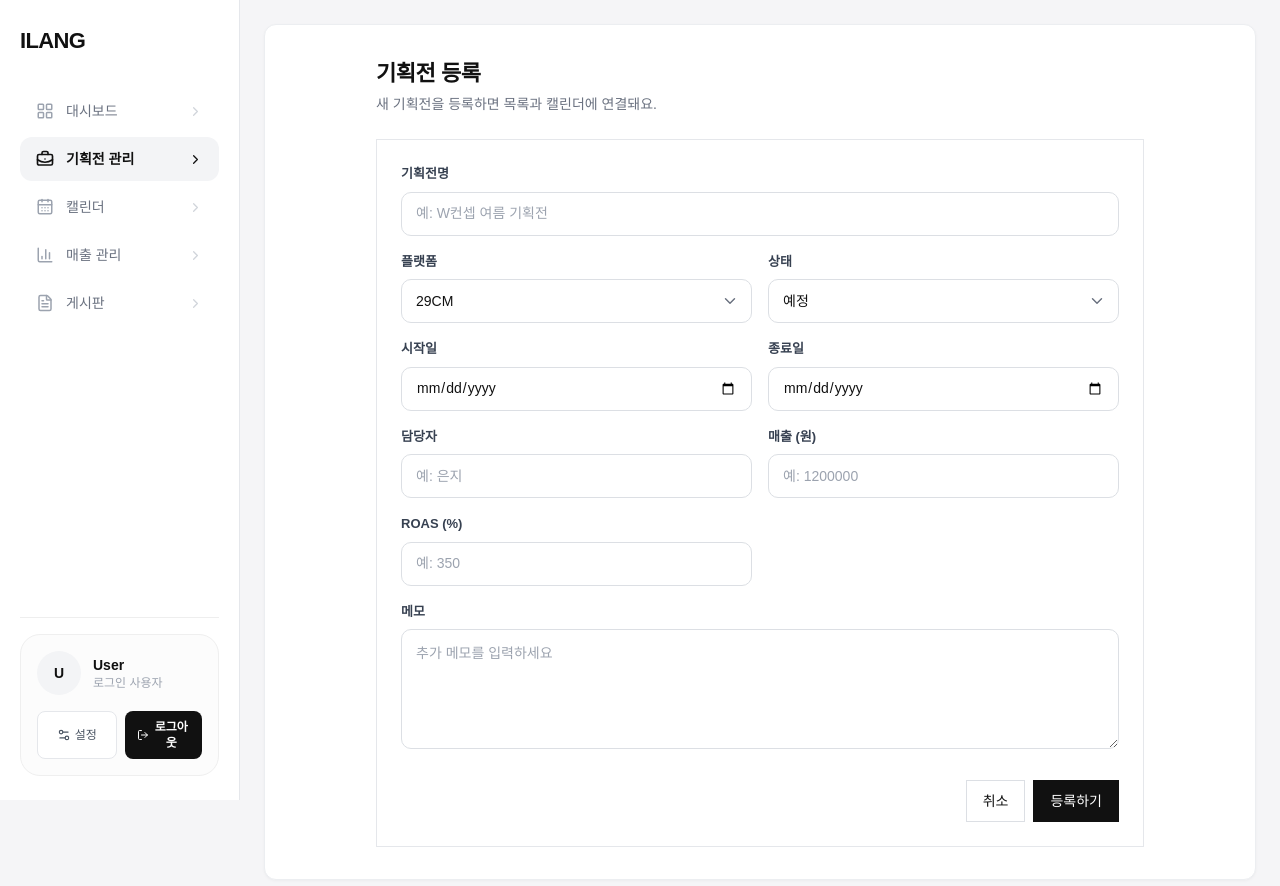
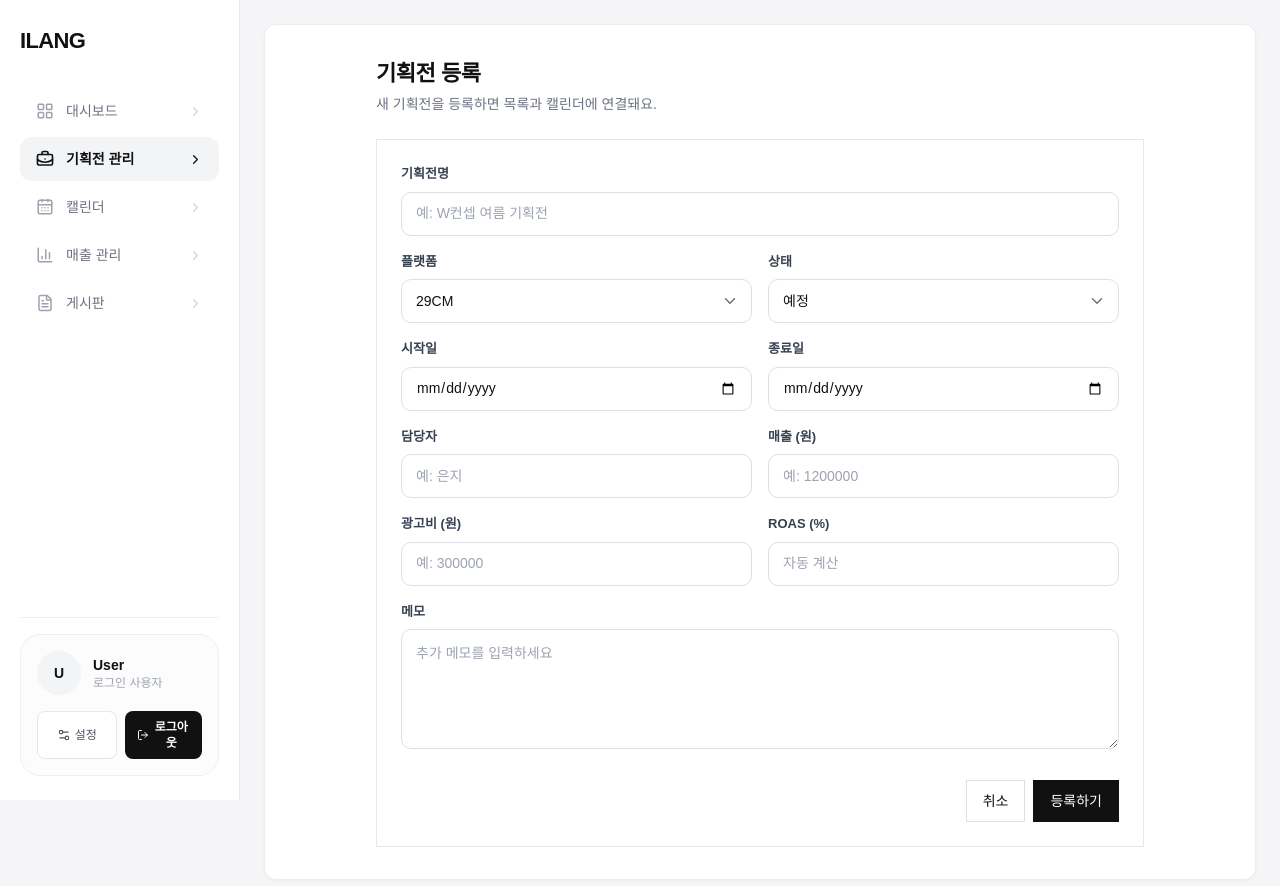
Before and after one commit to eunji000403-ship-it/yang, a Next.js app: page /exhibitions/create in a window 1280 px wide. Shown: the top 886 px of the page. Built offline with nearby package versions, Linux system fonts and the light colour scheme; no server answers.

Commit message:
add automatic roas calculation

```diff
--- a/app/(protected)/exhibitions/create/page.tsx
+++ b/app/(protected)/exhibitions/create/page.tsx
@@ -1,8 +1,23 @@
 'use client'
 
-import { useState } from 'react'
+import { useMemo, useState } from 'react'
 import { useRouter } from 'next/navigation'
 import { supabase } from '@/lib/supabase'
+
+function calcRoas(revenue: string, adSpend: string) {
+  const revenueNum = Number(revenue)
+  const adSpendNum = Number(adSpend)
+
+  if (
+    Number.isNaN(revenueNum) ||
+    Number.isNaN(adSpendNum) ||
+    adSpendNum <= 0
+  ) {
+    return null
+  }
+
+  return Math.round((revenueNum / adSpendNum) * 100)
+}
 
 export default function CreateExhibitionPage() {
   const router = useRouter()
@@ -15,8 +30,10 @@ export default function CreateExhibitionPage() {
   const [owner, setOwner] = useState('')
   const [memo, setMemo] = useState('')
   const [revenue, setRevenue] = useState('')
-  const [roas, setRoas] = useState('')
+  const [adSpend, setAdSpend] = useState('')
   const [saving, setSaving] = useState(false)
+
+  const roas = useMemo(() => calcRoas(revenue, adSpend), [revenue, adSpend])
 
   const handleSave = async () => {
     if (!title.trim() || !platform || !status || !startDate || !endDate) {
@@ -41,7 +58,8 @@ export default function CreateExhibitionPage() {
         owner: owner.trim() || null,
         memo: memo.trim() || null,
         revenue: revenue ? Number(revenue) : null,
-        roas: roas ? Number(roas) : null,
+        ad_spend: adSpend ? Number(adSpend) : null,
+        roas,
       }
 
       const { data, error } = await supabase
@@ -163,13 +181,23 @@ export default function CreateExhibitionPage() {
           </div>
 
           <div>
+            <label className="ui-label">광고비 (원)</label>
+            <input
+              value={adSpend}
+              onChange={(e) => setAdSpend(e.target.value)}
+              className="ui-input"
+              placeholder="예: 300000"
+              inputMode="numeric"
+            />
+          </div>
+
+          <div>
             <label className="ui-label">ROAS (%)</label>
             <input
-              value={roas}
-              onChange={(e) => setRoas(e.target.value)}
-              className="ui-input"
-              placeholder="예: 350"
-              inputMode="decimal"
+              value={roas !== null ? String(roas) : ''}
+              readOnly
+              className="ui-input bg-[#fafafa]"
+              placeholder="자동 계산"
             />
           </div>
 
--- a/app/(protected)/exhibitions/edit/[id]/page.tsx
+++ b/app/(protected)/exhibitions/edit/[id]/page.tsx
@@ -1,8 +1,23 @@
 'use client'
 
-import { useEffect, useState } from 'react'
+import { useEffect, useMemo, useState } from 'react'
 import { useParams, useRouter } from 'next/navigation'
 import { supabase } from '@/lib/supabase'
+
+function calcRoas(revenue: string, adSpend: string) {
+  const revenueNum = Number(revenue)
+  const adSpendNum = Number(adSpend)
+
+  if (
+    Number.isNaN(revenueNum) ||
+    Number.isNaN(adSpendNum) ||
+    adSpendNum <= 0
+  ) {
+    return null
+  }
+
+  return Math.round((revenueNum / adSpendNum) * 100)
+}
 
 export default function EditExhibitionPage() {
   const params = useParams()
@@ -17,9 +32,11 @@ export default function EditExhibitionPage() {
   const [owner, setOwner] = useState('')
   const [memo, setMemo] = useState('')
   const [revenue, setRevenue] = useState('')
-  const [roas, setRoas] = useState('')
+  const [adSpend, setAdSpend] = useState('')
   const [loading, setLoading] = useState(true)
   const [saving, setSaving] = useState(false)
+
+  const roas = useMemo(() => calcRoas(revenue, adSpend), [revenue, adSpend])
 
   useEffect(() => {
     const loadData = async () => {
@@ -43,7 +60,7 @@ export default function EditExhibitionPage() {
       setOwner(data.owner || '')
       setMemo(data.memo || '')
       setRevenue(data.revenue?.toString() || '')
-      setRoas(data.roas?.toString() || '')
+      setAdSpend(data.ad_spend?.toString() || '')
       setLoading(false)
     }
 
@@ -73,7 +90,8 @@ export default function EditExhibitionPage() {
         owner: owner.trim() || null,
         memo: memo.trim() || null,
         revenue: revenue ? Number(revenue) : null,
-        roas: roas ? Number(roas) : null,
+        ad_spend: adSpend ? Number(adSpend) : null,
+        roas,
       }
 
       const { error } = await supabase
@@ -196,13 +214,23 @@ export default function EditExhibitionPage() {
           </div>
 
           <div>
+            <label className="ui-label">광고비 (원)</label>
+            <input
+              value={adSpend}
+              onChange={(e) => setAdSpend(e.target.value)}
+              className="ui-input"
+              placeholder="예: 300000"
+              inputMode="numeric"
+            />
+          </div>
+
+          <div>
             <label className="ui-label">ROAS (%)</label>
             <input
-              value={roas}
-              onChange={(e) => setRoas(e.target.value)}
-              className="ui-input"
-              placeholder="예: 350"
-              inputMode="decimal"
+              value={roas !== null ? String(roas) : ''}
+              readOnly
+              className="ui-input bg-[#fafafa]"
+              placeholder="자동 계산"
             />
           </div>
 
```
